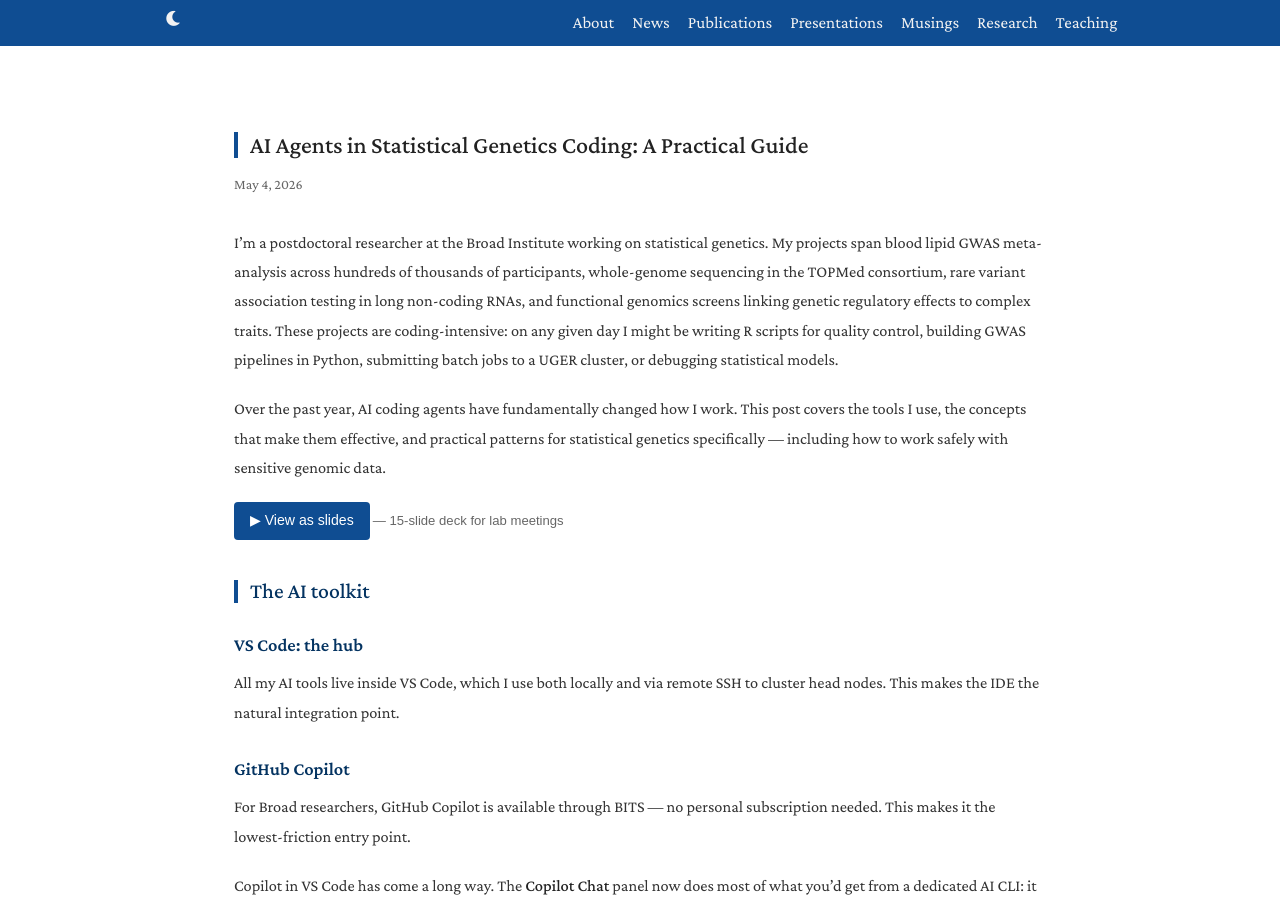
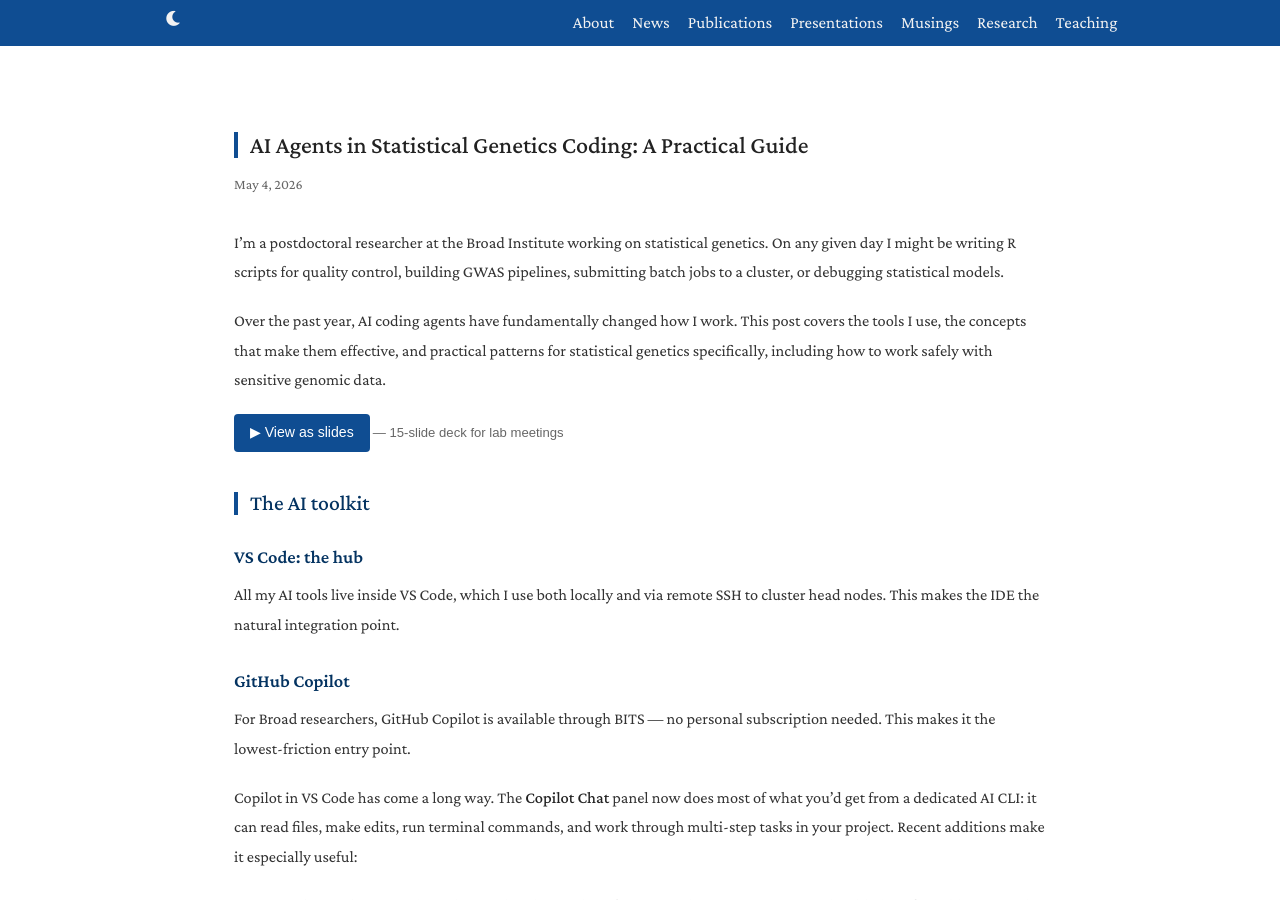
Before and after one commit to yxwyx/yxwyx.github.io, a Jekyll site: the page built from _posts/2026-05-04-ai-assisted-statistical-genetics-coding.md, in a window 1280 px wide and 900 px high. Built offline with Jekyll 4.4.1, drawn with Linux system fonts in a browser that asks for light colours; nearby versions of some CDN libraries; a style sheet for code colours, icons or effects is not loaded.

Commit message:
Update 2026-05-04-ai-assisted-statistical-genetics-coding.md

```diff
--- a/_posts/2026-05-04-ai-assisted-statistical-genetics-coding.md
+++ b/_posts/2026-05-04-ai-assisted-statistical-genetics-coding.md
@@ -7,9 +7,9 @@ excerpt: "A practical guide to integrating AI coding agents — Copilot, Claude
 extra_css: /assets/css/blog.css
 ---
 
-I'm a postdoctoral researcher at the Broad Institute working on statistical genetics. My projects span blood lipid GWAS meta-analysis across hundreds of thousands of participants, whole-genome sequencing in the TOPMed consortium, rare variant association testing in long non-coding RNAs, and functional genomics screens linking genetic regulatory effects to complex traits. These projects are coding-intensive: on any given day I might be writing R scripts for quality control, building GWAS pipelines in Python, submitting batch jobs to a UGER cluster, or debugging statistical models.
+I'm a postdoctoral researcher at the Broad Institute working on statistical genetics. On any given day I might be writing R scripts for quality control, building GWAS pipelines, submitting batch jobs to a cluster, or debugging statistical models.
 
-Over the past year, AI coding agents have fundamentally changed how I work. This post covers the tools I use, the concepts that make them effective, and practical patterns for statistical genetics specifically — including how to work safely with sensitive genomic data.
+Over the past year, AI coding agents have fundamentally changed how I work. This post covers the tools I use, the concepts that make them effective, and practical patterns for statistical genetics specifically, including how to work safely with sensitive genomic data.
 
 <p style="margin: 1.2em 0 0.5em"><a href="/assets/slides/ai-workflow-slides.html" target="_blank" rel="noopener" style="display:inline-block; background:#0f4d92; color:#fff; padding:6px 16px; border-radius:4px; text-decoration:none; font-size:0.88rem; font-family:sans-serif">&#9654; View as slides</a> <span style="font-size:0.82rem; color:#666; font-family:sans-serif">— 15-slide deck for lab meetings</span></p>
 
```
